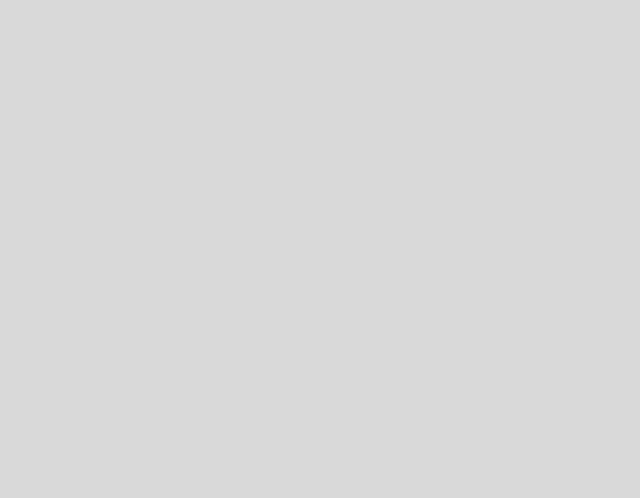
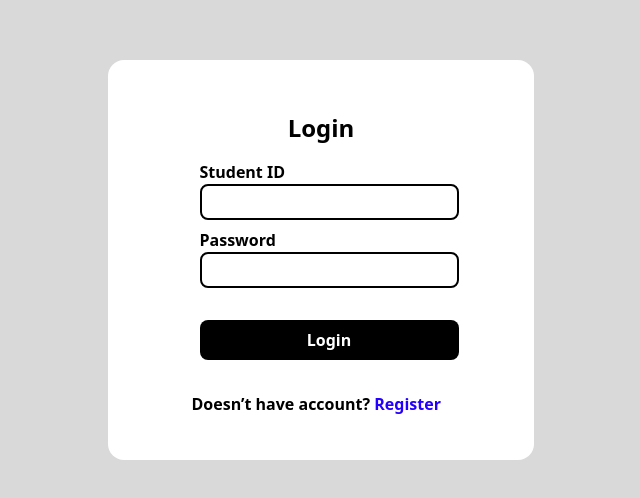
Before and after one commit to ChawinNg/soft-arch-frontend, a Next.js app: page /login in a window 1280 px wide. Shown: the part 140-638 px from the top of the page, without its empty margins (319-959 px from the left). Built offline with nearby package versions, Linux system fonts and the light colour scheme.

Commit message:
feat: add login page

```diff
--- a/src/app/(auth)/login/page.tsx
+++ b/src/app/(auth)/login/page.tsx
@@ -1,5 +1,80 @@
+"use client";
+import { useEffect, useState } from "react";
+import { useRouter } from "next/navigation";
+import { User, UserLogin} from "@/models/User";
+import { login } from "@/services/User";
+import Link from "next/link";
+
 const LoginPage = () => {
-  return <div></div>;
+  const [tmpUser, setTmpUser] = useState<UserLogin>({} as UserLogin);
+  const router = useRouter();
+
+  const handleFormChange = (e: React.ChangeEvent<HTMLInputElement>) => {
+    setTmpUser({
+      ...tmpUser,
+      [e.target.name]: e.target.value,
+    });
+  };
+
+  const handleSubmit = async (e: any) => {
+    e.preventDefault();
+    const res = await login(tmpUser);
+    if (res) {
+      router.push("/");
+    }
+  };
+  return (
+    <div className="bg-white w-1/3 h-1/2 flex flex-col rounded-2xl items-center justify-center">
+      <div className="text-center header-text text-black m-2">Login</div>
+      <form onSubmit={handleSubmit}>
+        <div className="m-2 flex flex-col w-full">
+          <label htmlFor="Student ID" className="normal-text text-black">
+            Student ID
+          </label>
+          <input
+            id="Student ID"
+            type="text"
+            name="Sid"
+            required
+            className="text-input"
+            onChange={handleFormChange}
+          ></input>
+        </div>
+        <div className="m-2 flex flex-col  w-full">
+          <label htmlFor="password" className="normal-text text-black">
+            Password
+          </label>
+          <input
+            id="password"
+            type="text"
+            name="Password"
+            required
+            className="text-input"
+            onChange={handleFormChange}
+          ></input>
+        </div>
+
+        <div className="flex justify-center mx-2 my-6 w-full">
+          <button
+            type="submit"
+            className="bg-black text-white normal-text p-2 my-2 rounded-lg w-full h-2/3"
+          >
+            Login
+          </button>
+        </div>
+
+        <p className="normal-text">
+          Doesn’t have account?{" "}
+          <Link
+            href={"/register"}
+            className="text-[#2400FF] hover:text-blue-400"
+          >
+            Register
+          </Link>
+        </p>
+      </form>
+    </div>
+  );
 };
 
 export default LoginPage;
```
